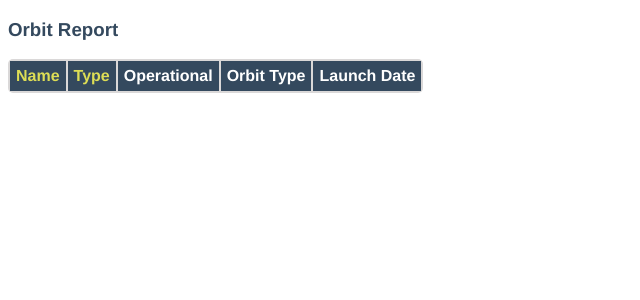
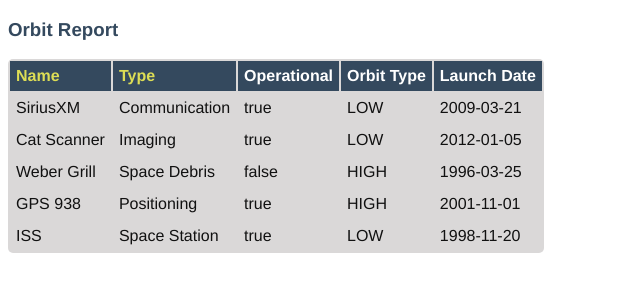
Before and after one commit to stephtomyluo/orbit-report, an Angular app: page / in a window 1280 px wide. Shown: the top 300 px of the page, without its empty margins (0-640 px from the left). Built offline with nearby package versions, Linux system fonts and the light colour scheme.

Commit message:
ngFor table

```diff
--- a/src/app/orbit-list/orbit-list.component.html
+++ b/src/app/orbit-list/orbit-list.component.html
@@ -7,5 +7,11 @@
       <th>Orbit Type</th>
       <th>Launch Date</th>
    </tr>
-   <!-- TODO: put <tr *ngFor=""></tr> here -->
+   <tr *ngFor="let satellite of satellites">
+    <td>{{satellite.name}}</td>
+    <td>{{satellite.type}}</td>
+    <td>{{satellite.operational}}</td>
+    <td>{{satellite.orbitType}}</td>
+    <td>{{satellite.launchDate}}</td>
+  </tr>
 </table>
```
